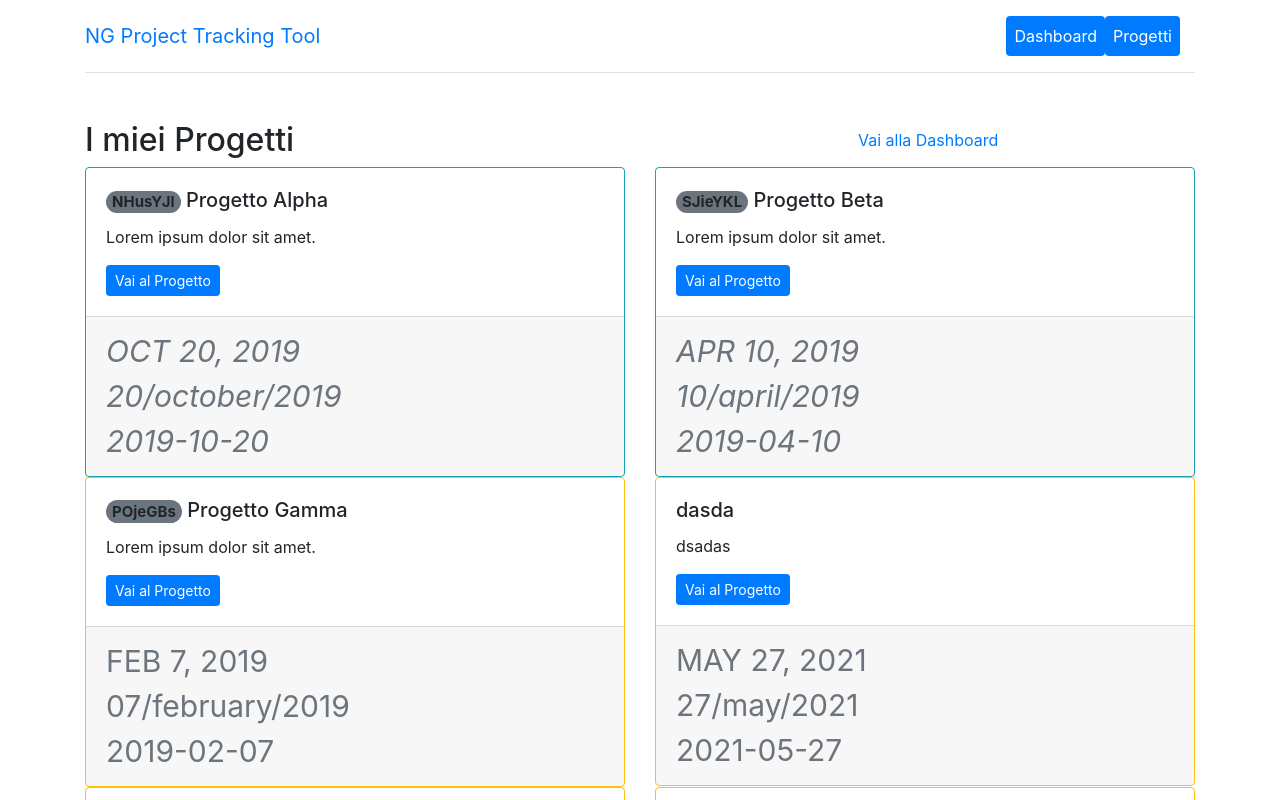
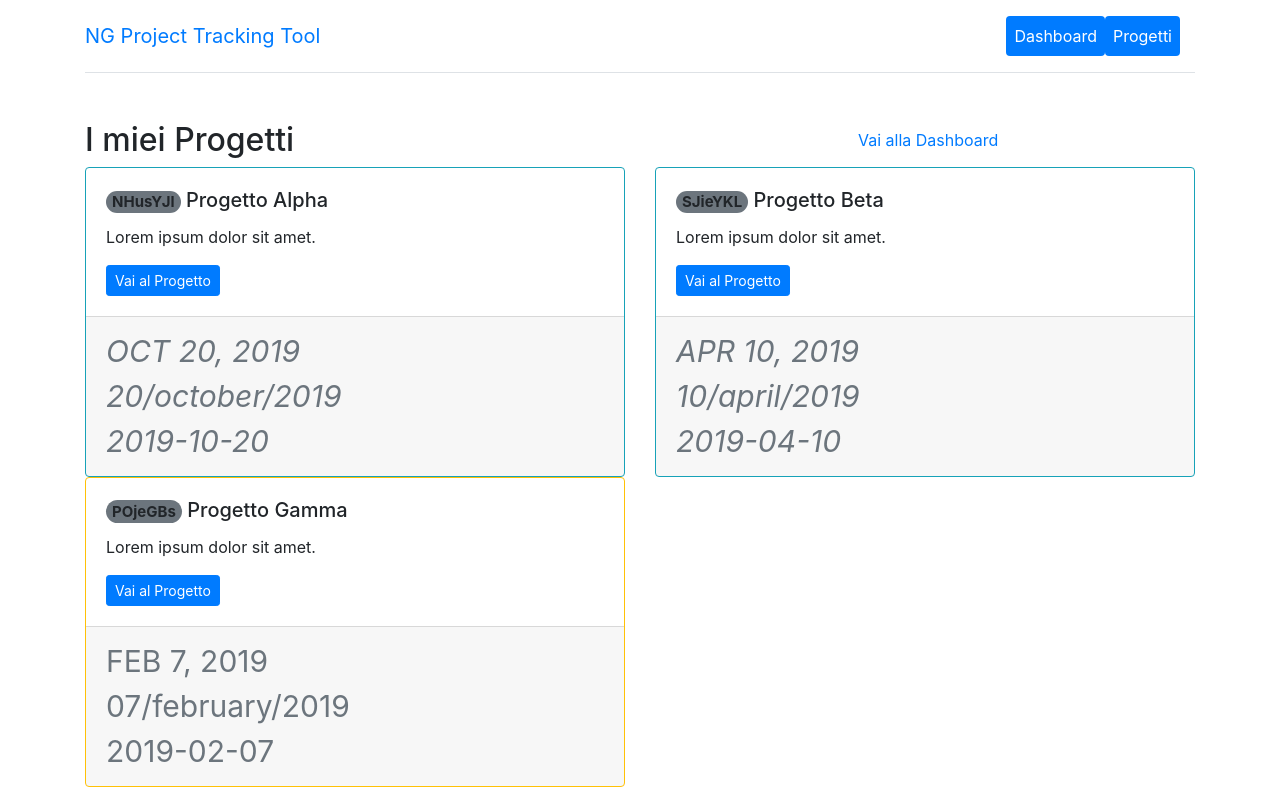
Before and after one commit to paolomax/progetto-prof-angular-corso, an Angular app: page /projects in a window 1280 px wide. Shown: the top 800 px of the page. Built offline with nearby package versions, Linux system fonts and the light colour scheme; data requests are answered from the project's data file.

Commit message:
remove id property from the adding of a project

```diff
--- a/src/app/db.json
+++ b/src/app/db.json
@@ -31,71 +31,7 @@
       "priority": "low",
       "done": false,
       "tasks": []
-    },
-    {
-      "name": "dasda",
-      "priority": "high",
-      "start": "2021-05-27",
-      "description": "dsadas",
-      "id": 4
-    },
-    {
-      "name": "dasda",
-      "priority": "high",
-      "start": "2021-05-27",
-      "description": "dsadas",
-      "id": 5
-    },
-    {
-      "name": "dasda",
-      "priority": "high",
-      "start": "2021-05-27",
-      "description": "dsadas",
-      "id": 6
-    },
-    {
-      "name": "dasda",
-      "priority": "high",
-      "start": "2021-05-27",
-      "description": "dsadas",
-      "id": 7
-    },
-    {
-      "name": "dasda",
-      "priority": "high",
-      "start": "2021-05-27",
-      "description": "dsadas",
-      "id": 8
-    },
-    {
-      "name": "dasda",
-      "priority": "high",
-      "start": "2021-05-27",
-      "description": "dsadas",
-      "id": 9
-    },
-    {
-      "name": "dasda",
-      "priority": "high",
-      "start": "2021-05-27",
-      "description": "dsadas",
-      "id": 10
-    },
-    {
-      "name": "dasda",
-      "priority": "high",
-      "start": "2021-05-27",
-      "description": "dsadas",
-      "id": 11
-    },
-    {
-      "name": "dasda",
-      "priority": "high",
-      "start": "2021-05-27",
-      "description": "dsadas",
-      "id": 12
     }
   ],
-  "tasks": [
-  ]
+  "tasks": []
 }
--- a/src/app/project/project.service.ts
+++ b/src/app/project/project.service.ts
@@ -61,7 +61,6 @@ export class ProjectService {
   add(project: Project): Observable<Project> {
     const projectToAdd = {
       ...project,
-      id: this.projects.length,
       code: Math.random().toString(36).replace('0.', '').substring(2, 9),
       done: false,
       tasks: [],
```
